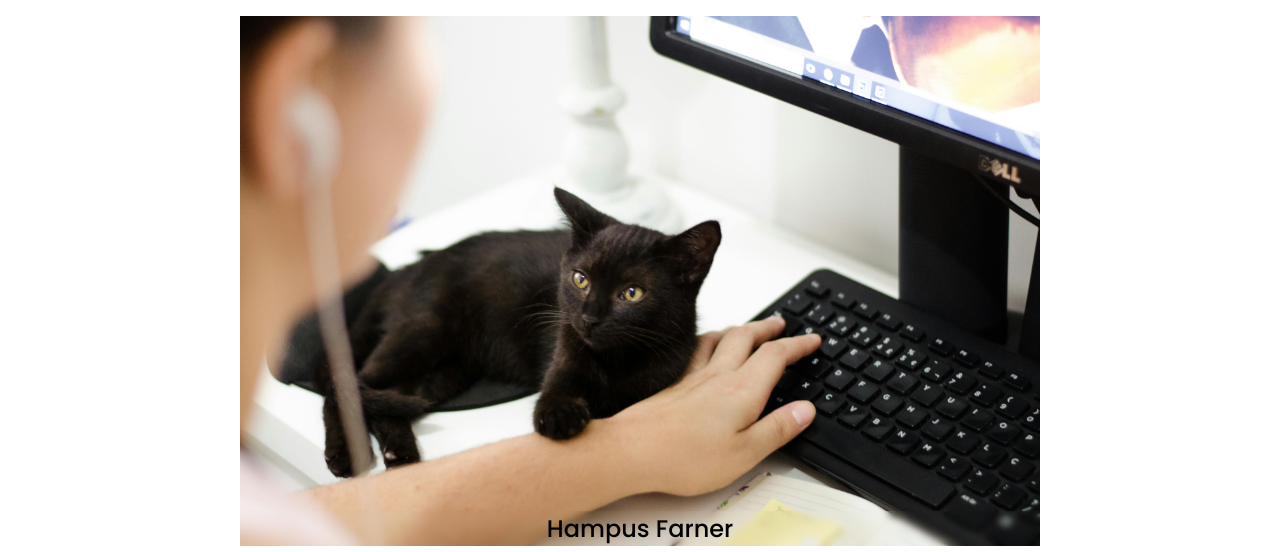
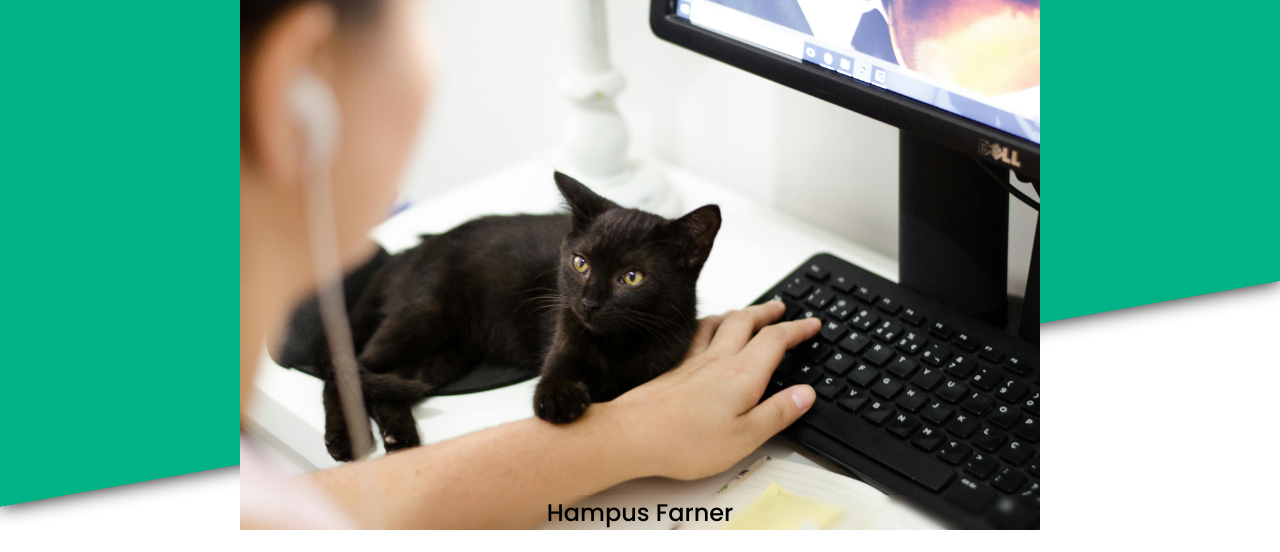
Before and after one commit to DotSnuk/odin-home, a plain HTML site: page src/index.html in a window 1280 px wide. Shown: the top 552 px of the page. Drawn offline with Linux system fonts and the light colour scheme.

Commit message:
Add skewed background with shadow

```diff
--- a/src/styles.css
+++ b/src/styles.css
@@ -1,13 +1,54 @@
 @import url('https://fonts.googleapis.com/css2?family=Poppins:ital,wght@0,100;0,200;0,300;0,400;0,500;0,600;0,700;0,800;0,900;1,100;1,200;1,300;1,400;1,500;1,600;1,700;1,800;1,900&display=swap');
 
+:root {
+  --main-color: #00b285;
+}
+
 body {
+  margin: 0px;
   font-family: 'Poppins', sans-serif;
   display: flex;
   flex-direction: column;
   justify-content: center;
   align-items: center;
-  margin: 4px;
-  margin-top: 0px;
+}
+
+header {
+  width: 100%;
+  margin: 1em;
+  margin-top: 0em;
+}
+
+header::before {
+  top: -35%;
+  width: 100%;
+  height: 100%;
+  position: absolute;
+  content: '';
+  background: linear-gradient(
+    350deg,
+    rgba(255, 255, 255, 0) 0%,
+    rgba(255, 255, 255, 0) 35%,
+    rgba(0, 178, 133, 1) 35%
+  );
+
+  z-index: -1;
+}
+
+header::after {
+  top: -35%;
+  width: 100%;
+  height: 100%;
+  content: '';
+  position: absolute;
+  background: linear-gradient(
+    350deg,
+    rgba(255, 255, 255, 1) 0%,
+    rgba(255, 255, 255, 1) 35%,
+    rgba(0, 0, 0, 1) 35%
+  );
+  z-index: -2;
+  filter: blur(10px);
 }
 
 section {
@@ -20,9 +61,11 @@ h1 {
 }
 
 figure {
+  left: 50%;
+  transform: translateX(-50%);
   position: relative;
   display: inline-block;
-  margin: 4;
+  margin: 0px;
 }
 
 figure img {
@@ -43,6 +86,15 @@ figcaption {
 }
 
 @media (min-width: 600px) {
+  header {
+    &::before {
+      top: -20%;
+    }
+    &::after {
+      top: -20%;
+    }
+  }
+
   figure img {
     max-width: 800px;
   }
```
